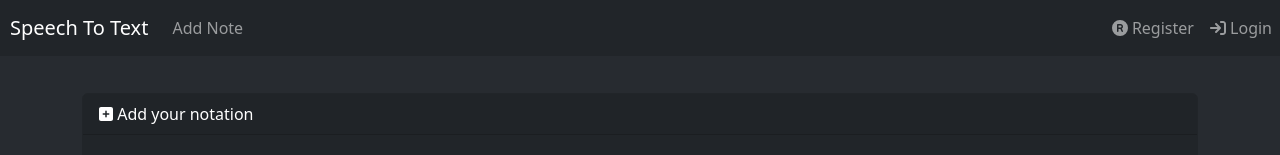
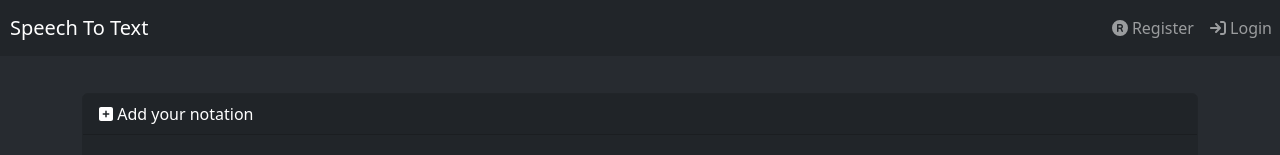
Before and after one commit to 2or5/speech-to-text-client, a React (Create React App) app: page /add in a window 1280 px wide. Shown: the top 155 px of the page. Built offline with nearby package versions, Linux system fonts and the light colour scheme; what mic-recorder-to-mp3 would draw is missing.

Commit message:
add roles

```diff
--- a/src/components/NavigationBar.js
+++ b/src/components/NavigationBar.js
@@ -7,11 +7,30 @@ import { getAuthToken  } from "../api/axiosHelper";
 
 export default function NavigationBar() {
 
+  const isUser = () => {
+    const token = getAuthToken();
+    if (token) {
+      try {
+        const decodedToken = JSON.parse(atob(token.split(".")[1]));
+        return decodedToken.role === "USER";
+      } catch (error) {
+        console.error("Error decoding token:", error);
+        return false;
+      }
+    }
+    return false;
+  };
+
   const isAdmin = () => {
     const token = getAuthToken();
     if (token) {
-      const decodedToken = JSON.parse(atob(token.split(".")[1]));
-      return decodedToken.role === "ADMIN";
+      try {
+        const decodedToken = JSON.parse(atob(token.split(".")[1]));
+        return decodedToken.role === "ADMIN";
+      } catch (error) {
+        console.error("Error decoding token:", error);
+        return false;
+      }
     }
     return false;
   };
@@ -23,9 +42,10 @@ export default function NavigationBar() {
       </Link>
 
       <Nav className="mr-auto">
+        {(isUser() || isAdmin()) &&
         <Link to={"add"} className="nav-link">
           Add Note
-        </Link>
+        </Link>}
         {isAdmin() &&
         <Link to={"list"} className="nav-link">
           Note List
@@ -35,8 +55,12 @@ export default function NavigationBar() {
         </Link>}
       </Nav>
       <Nav className="ms-auto">
-        <Link to={"register"} className="nav-link"><FontAwesomeIcon icon={faRegistered} /> Register</Link>
-        <Link to={"login"} className="nav-link"> <FontAwesomeIcon icon={faSignIn} /> Login </Link>
+      {!isUser() && !isAdmin() &&
+        <Link to={"register"} className="nav-link"><FontAwesomeIcon icon={faRegistered} /> Register</Link>}
+      {!isUser() && !isAdmin() &&
+        <Link to={"login"} className="nav-link"> <FontAwesomeIcon icon={faSignIn} /> Login </Link>}
+      {(isUser() || isAdmin()) &&
+        <Link to={"login"} className="nav-link"> <FontAwesomeIcon icon={faSignIn} /> Logout </Link>}
       </Nav>
     </Navbar>
   );
--- a/src/components/Note/Note.js
+++ b/src/components/Note/Note.js
@@ -9,6 +9,7 @@ import {
   faPlus,
   faPlusSquare,
 } from "@fortawesome/free-solid-svg-icons";
+import { getAuthToken  } from '../../api/axiosHelper';
 import CreateNoteToast from "./CreateNoteToast";
 const Mp3Recorder = new MicRecorder({ bitRate: 128 });
 
@@ -42,8 +43,22 @@ export default class Note extends Component {
   submitNote = (event) => {
     event.preventDefault();
 
+    const userEmail = () => {
+      const token = getAuthToken();
+      if (token) {
+        try {
+          const decodedToken = JSON.parse(atob(token.split(".")[1]));
+          return decodedToken.sub;
+        } catch (error) {
+          console.error("Error decoding token:", error);
+          return null;
+        }
+      }
+      return null;
+    };
+
     const note = {
-      userId: "65549678dcc07762fc7b5200",
+      email: userEmail(),
       name: this.state.title,
       base64: this.state.baseAudio,
     };
```
